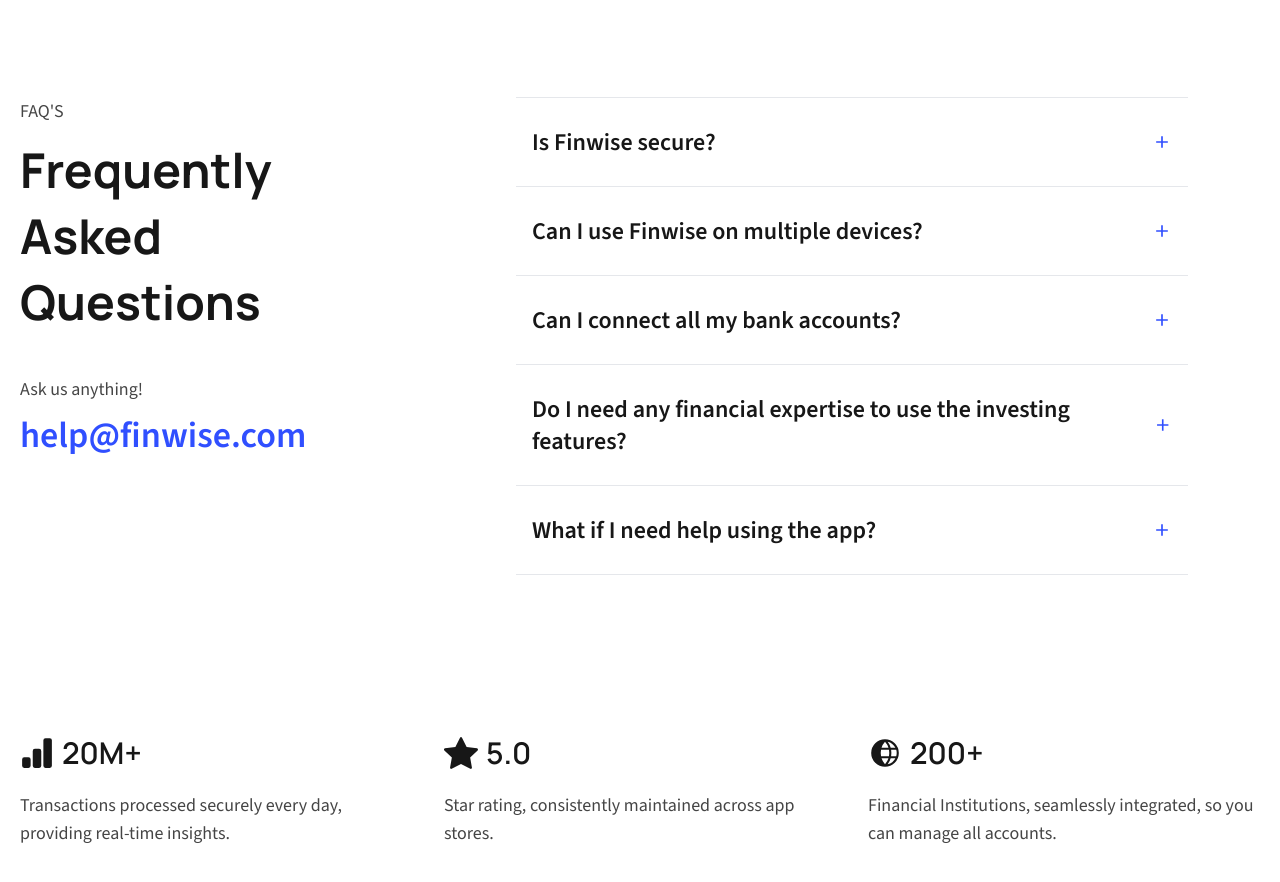
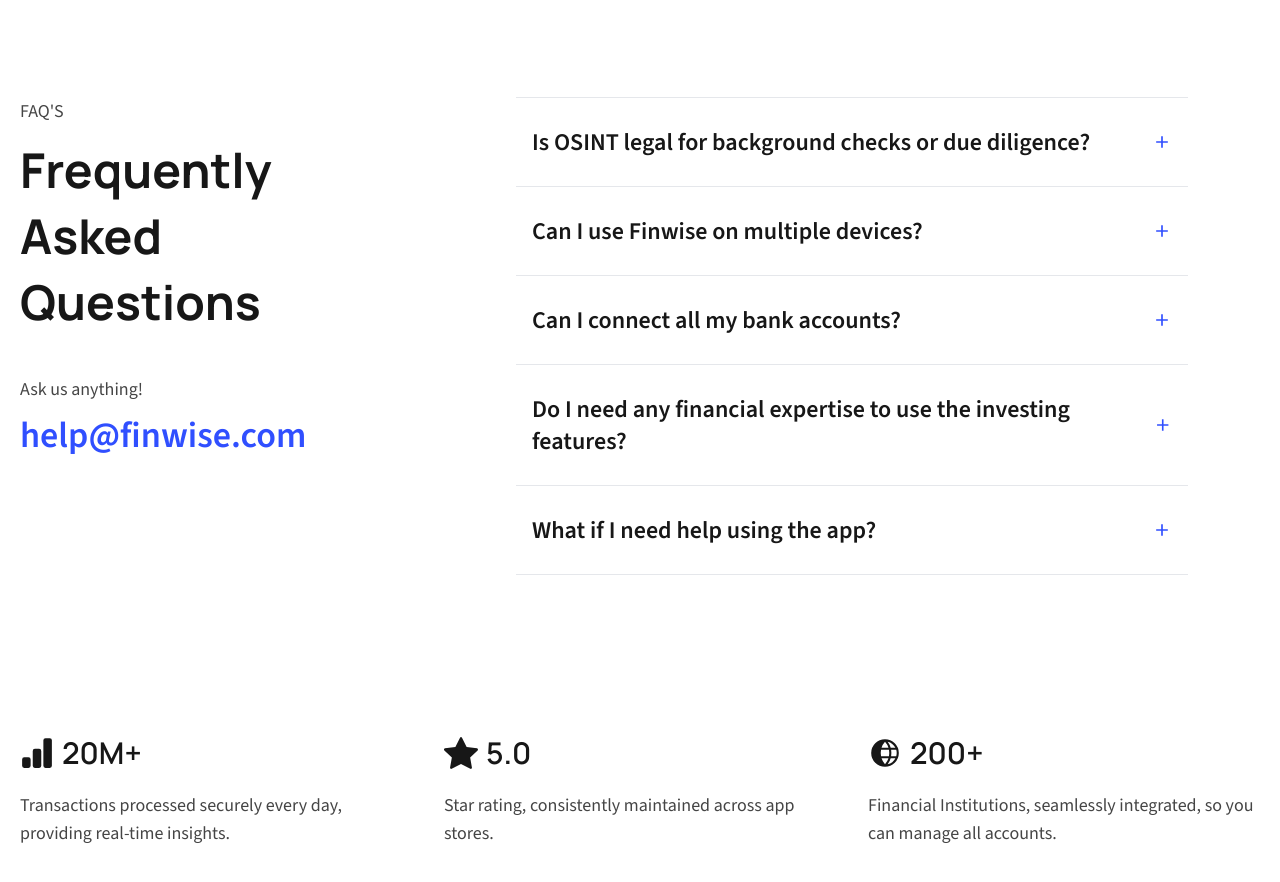
Before and after one commit to Cavianto/sentinela, a Next.js app: page / in a window 1280 px wide. Shown: the part 5180-6062 px from the top of the page. Built offline with nearby package versions, Linux system fonts and the light colour scheme.

Commit message:
Update faq.ts

```diff
--- a/src/data/faq.ts
+++ b/src/data/faq.ts
@@ -3,8 +3,8 @@
 
 export const faqs: IFAQ[] = [
     {
-        question: `Is ${siteDetails.siteName} secure?`,
-        answer: 'Absolutely. We use bank-level encryption to protect your data and never store your login information. Plus, our biometric authentication adds an extra layer of security.',
+        question: `Is OSINT legal for background checks or due diligence?`,
+        answer: 'Absolutely. We only access publicly available information (social media, court records, corporate filings). For HR vetting or M&A due diligence, we comply with GDPR, FCRA, and local privacy laws—always documenting our legally compliant methodology.',
     },
     {
         question: `Can I use ${siteDetails.siteName} on multiple devices?`,
```
